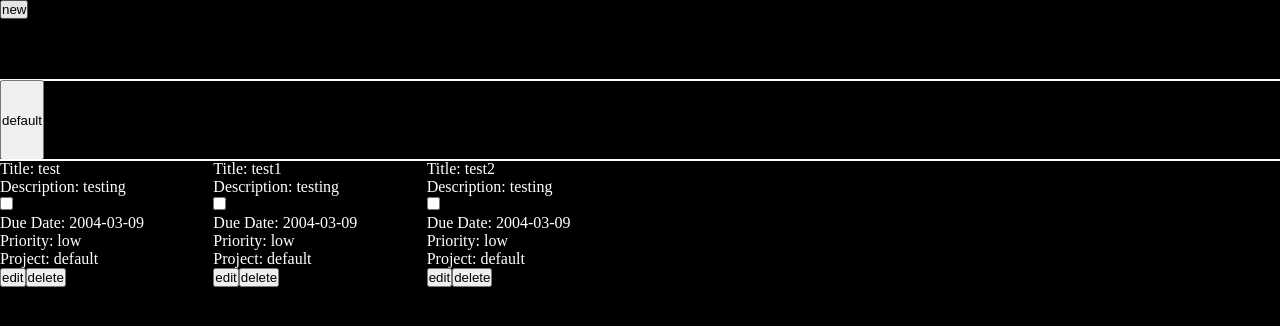
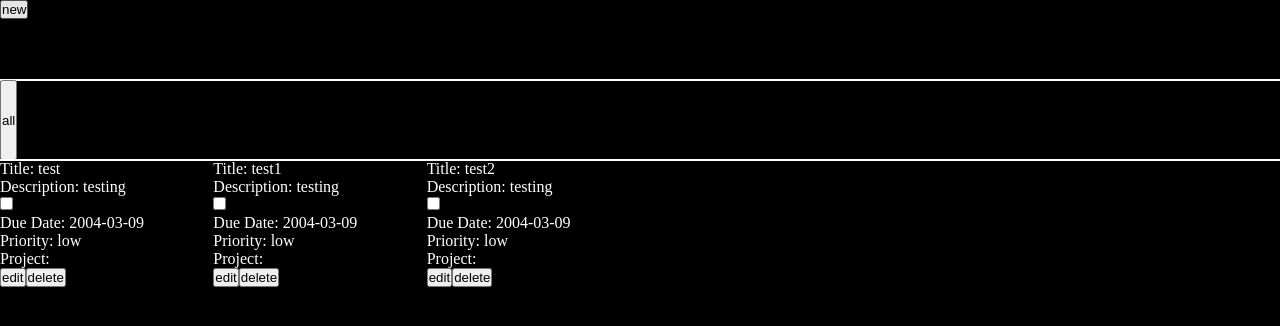
Before and after one commit to Wise-394/odin-todo-list, a website built with webpack: page src/template.html in a window 1280 px wide. Built offline with nearby package versions, Linux system fonts and the light colour scheme.

Commit message:
refactored 'default' to 'all' in project type

```diff
--- a/src/modules/controller.js
+++ b/src/modules/controller.js
@@ -3,26 +3,25 @@
 import { ProjectList } from "./project-list";
 export class Controller {
 
-    static #currentProjectTab = "default";
+    static #currentProjectTab = "all";
 
     static addList() {
         this.newTodoItem({
             title: "test", description: "testing", state: "unfinished",
-            dueDate: "2004-03-09", priority: "low", project: "default"
+            dueDate: "2004-03-09", priority: "low", project: ""
         });
         this.newTodoItem({
             title: "test1", description: "testing", state: "unfinished",
-            dueDate: "2004-03-09", priority: "low", project: "default"
+            dueDate: "2004-03-09", priority: "low", project: ""
         });
         this.newTodoItem({
             title: "test2", description: "testing", state: "unfinished",
-            dueDate: "2004-03-09", priority: "low", project: "default"
+            dueDate: "2004-03-09", priority: "low", project: ""
         });
     }
 
     static displayTodoList() {
         const todoList = TodoList.getTodoItemArray(this.#currentProjectTab);
-        console.log(todoList);
         View.displayTodoList(todoList);
     }
 
@@ -64,7 +63,11 @@
     static updateProjectList() {
         ProjectList.deleteProject();
         const todoList = TodoList.getTodoItemArray();
-        const project = [...new Set(todoList.map(item => item.project))];
+        const project = [...new Set(todoList
+            .map(item => item.project)
+            .filter(p => p && p.trim() !== "")
+        )];
+
         ProjectList.setProject(project);
     }
     static getCurrentProjectTab() {
@@ -72,7 +75,6 @@
     }
     static setCurrentProjectTab(project) {
         this.#currentProjectTab = project;
-        console.log(this.#currentProjectTab);
         this.displayTodoList();
     }
 }
--- a/src/modules/project-list.js
+++ b/src/modules/project-list.js
@@ -1,5 +1,5 @@
 export class ProjectList {
-    static #projectListArray = ["default"];
+    static #projectListArray = ["All"];
 
     static setProject(projectArray) {
         projectArray.forEach(project => {
@@ -14,6 +14,6 @@
     }
 
     static deleteProject() {
-        this.#projectListArray = ["default"];
+        this.#projectListArray = ["all"];
     }
 }
--- a/src/modules/todo-item.js
+++ b/src/modules/todo-item.js
@@ -5,7 +5,7 @@
         this.state = todoItem.state;
         this.dueDate = todoItem.dueDate;
         this.priority = todoItem.priority;
-        this.project = todoItem.project ?? "default";
+        this.project = todoItem.project ?? "";
     }
 
     setState = (state) => this.state = state;
--- a/src/modules/todo-list.js
+++ b/src/modules/todo-list.js
@@ -8,8 +8,8 @@
         this.#todoItemArray.push(newtodoItem);
     }
 
-    static getTodoItemArray(project = "default") {
-        if (project === "default") {
+    static getTodoItemArray(project = "all") {
+        if (project === "all") {
             return this.#todoItemArray;
         } else {
             return this.#todoItemArray.filter((item) => item.project === project);
--- a/src/modules/view.js
+++ b/src/modules/view.js
@@ -61,7 +61,7 @@
         const state = formData.get("state");
         const dueDate = formData.get("due-date");
         const priority = formData.get("priority");
-        const project = formData.get("project") === "" ? "defualt" : formData.get("project");
+        const project = formData.get("project") === "" ? "" : formData.get("project");
 
         return { title, description, state, dueDate, priority, project }
     }
--- a/src/template.html
+++ b/src/template.html
@@ -37,7 +37,7 @@
                 </select>
 
                 <label for="project">Project</label>
-                <input type="text" id="project" name="project" value="default">
+                <input type="text" id="project" name="project" value="">
 
                 <!-- Buttons -->
                 <menu>
```
